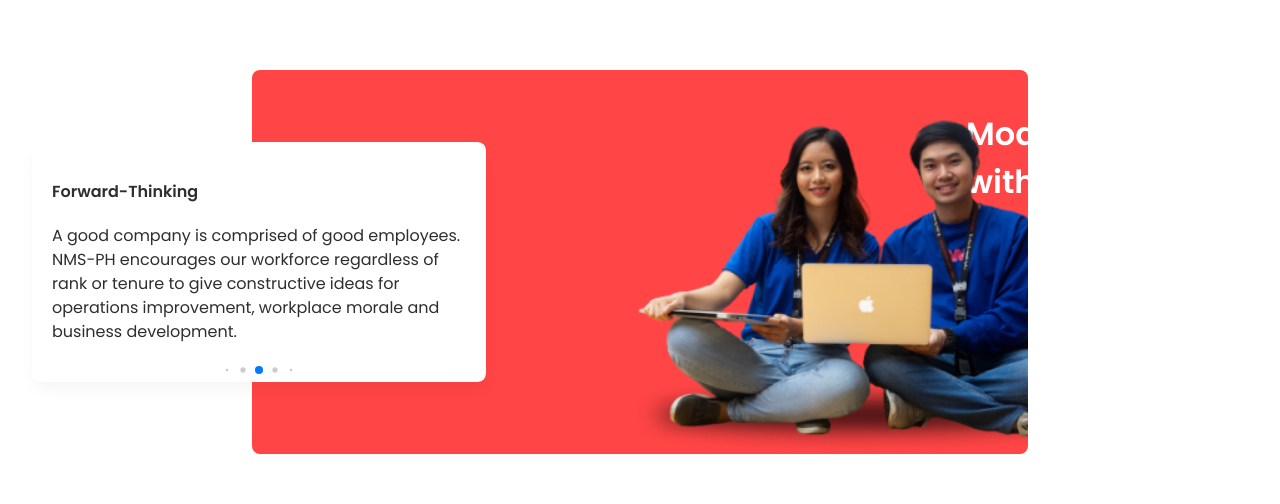
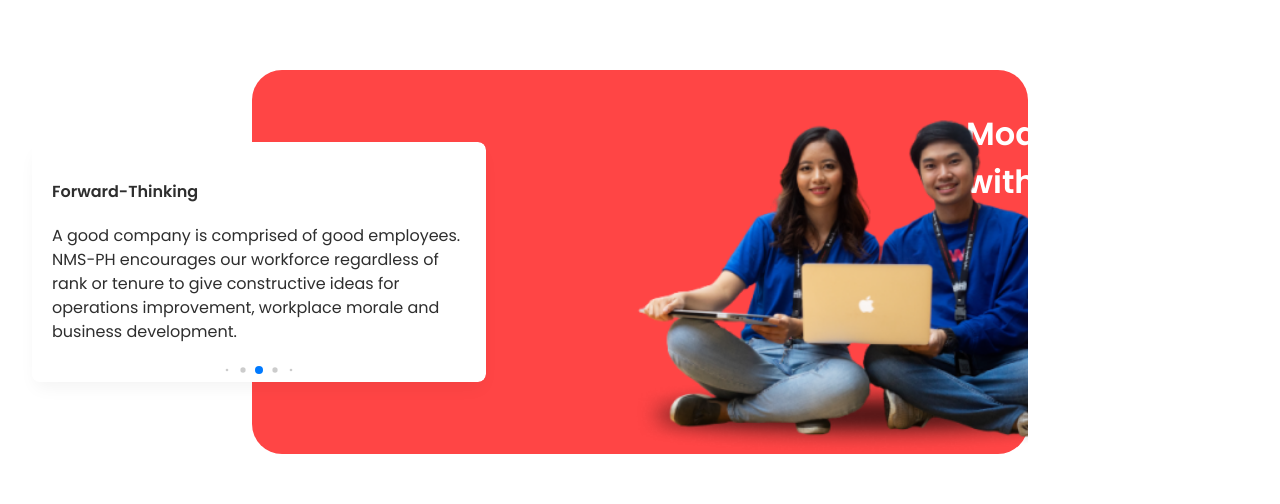
Before and after one commit to rmadayag/nmsph, a React (Vite) app: page / in a window 1280 px wide. Shown: the part 1777-2281 px from the top of the page. Built offline with nearby package versions, Linux system fonts and the light colour scheme; no server answers; the HTML template or start-up script is replaced by a standard one.

Commit message:
add changes

```diff
--- a/src/pages/HomePage.jsx
+++ b/src/pages/HomePage.jsx
@@ -134,7 +134,7 @@ function HomePage() {
               </p>
               <a href="/careers">
                 <button
-                  className="rounded-full bg-primary text-white font-semibold text-14 md:text-16 w-sm-button h-sm-button md:w-lg-button md:h-lg-button hover:bg-primary/80">
+                  className="rounded-30px bg-primary text-white font-semibold text-14 md:text-16 w-sm-button h-sm-button md:w-lg-button md:h-lg-button hover:bg-primary/80">
                   Join Our Team
                 </button>
               </a>
@@ -183,7 +183,7 @@ function HomePage() {
         className='bg-bgcolor'>
         <div className='container items-center mx-auto py-40 md:py-70'>
           <div class="flex flex-wrap mx-16px md:mx-100px">
-            <div className="md:rounded-lg rounded-sm bg-primary relative px-5 lg:max-w-5xl w-full ml-auto min-h-[24rem] flex lg:flex-row flex-col-reverse items-center">
+            <div className="md:rounded-30px rounded-sm bg-primary relative px-5 lg:max-w-5xl w-full ml-auto min-h-[24rem] flex lg:flex-row flex-col-reverse items-center">
               <Swiper className='md:rounded-lg rounded-sm w-full md:w-[454px] h-169 md:h-[240px] lg:absolute md:bottom-50 md:-left-60 object-cover shadow-shadow cursor-pointer'
                 spaceBetween={40}
                 centeredSlides={true}
```
